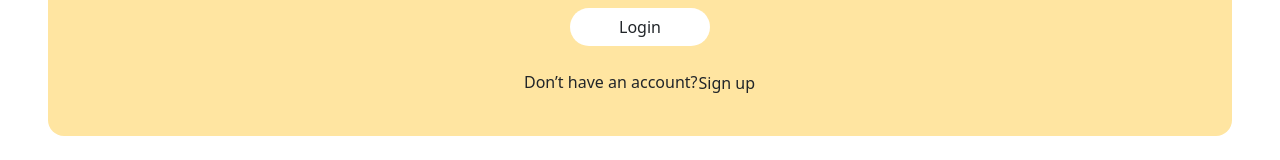
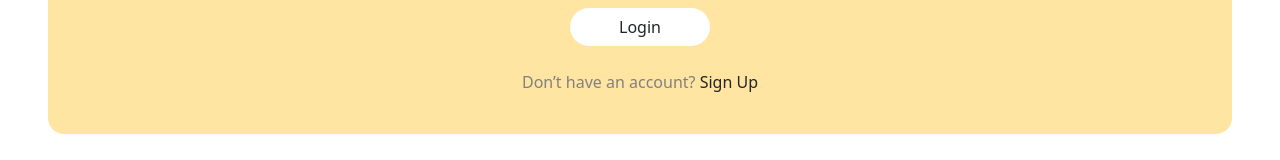
Before and after one commit to divya520357/Notesgenix, a React (Create React App) app: page / in a window 1280 px wide. Shown: the part 534-694 px from the top of the page. Built offline with nearby package versions, Linux system fonts and the light colour scheme; the HTML template or start-up script is replaced by a standard one; a web font is replaced by a local one.

Commit message:
turned sign up button to anchor tag

```diff
--- a/src/pages/login/Signup/index.jsx
+++ b/src/pages/login/Signup/index.jsx
@@ -17,8 +17,8 @@ const Signup = () => {
                     </div>
                     <button type="submit" className="btn login-btn rounded-5 m-4 px-5">Login</button>
                 </form>
-                <p>Don’t have an account?
-                    <button className='btn p-0'>Sign up</button>
+                <p className='no-acc'>Don’t have an account?
+                    <a href="." className="sign-btn link-dark"> Sign Up</a>
                 </p>
             </div>
         </div>
--- a/src/pages/login/Signup/style.css
+++ b/src/pages/login/Signup/style.css
@@ -17,4 +17,14 @@
 
 .login-btn {
     background-color: white;
+    cursor: pointer;
 }
+
+.no-acc{
+    color: grey;
+}
+
+.sign-btn{
+    text-decoration: none;
+    cursor: pointer;
+}
```
